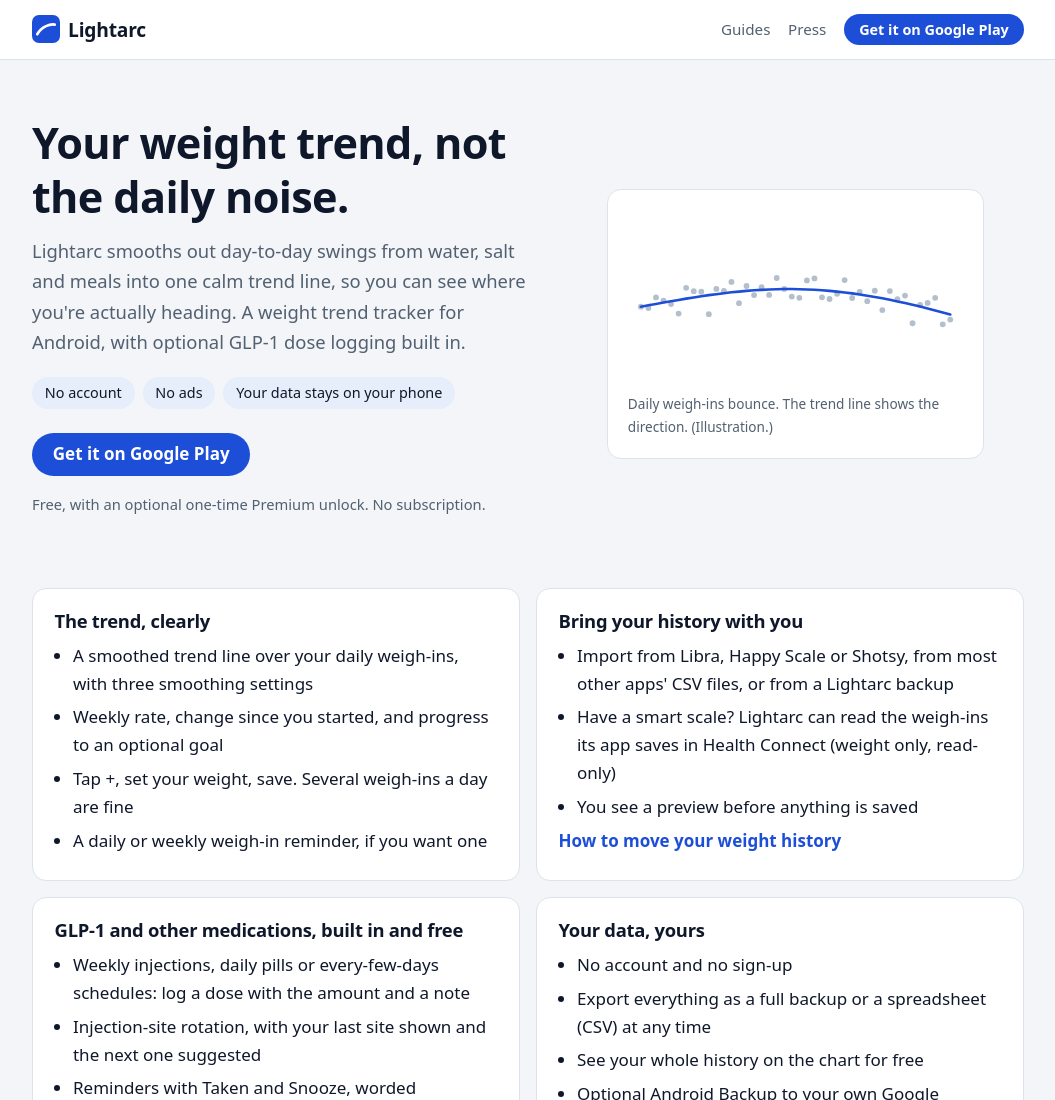
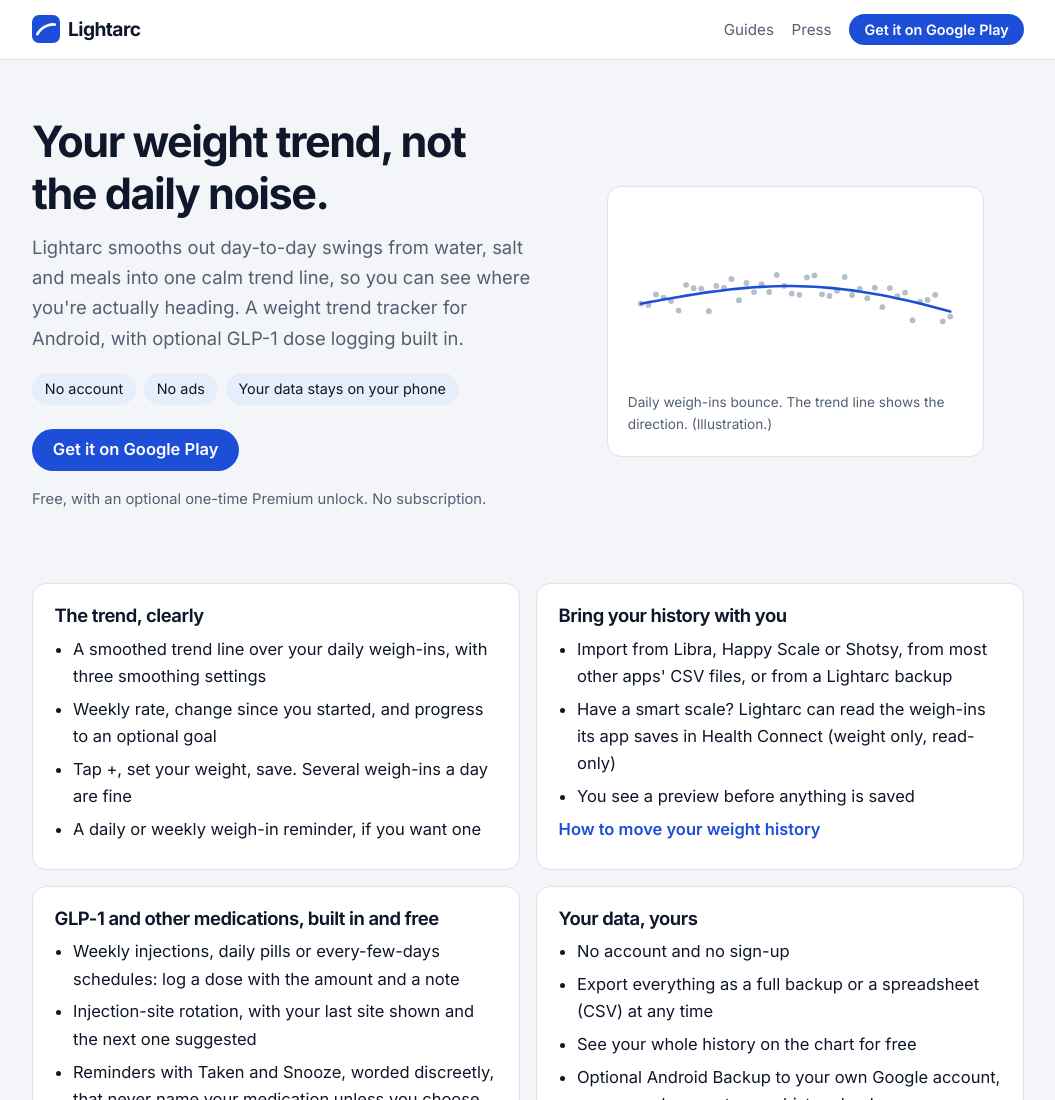
Before and after one commit to openmindsetgroup/lightarc.app, a plain HTML site: page index.html in a window 1280 px wide. Shown: the top 1100 px of the page, without its empty margins (112-1167 px from the left). Drawn offline with Linux system fonts and the light colour scheme.

Commit message:
Self-host Inter as the site font, tighter heading tracking
Co-Authored-By: Claude Opus 5.5 <noreply@anthropic.com>

```diff
--- a/assets/style.css
+++ b/assets/style.css
@@ -1,4 +1,13 @@
-/* Lightarc site styles. No build step, no external fonts. */
+/* Lightarc site styles. No build step. Inter is self-hosted (SIL OFL, see fonts/Inter-LICENSE.txt), so no third-party font requests. */
+
+@font-face {
+  font-family: "Inter";
+  font-style: normal;
+  font-display: swap;
+  font-weight: 100 900;
+  src: url("/assets/fonts/inter-latin-var.woff2") format("woff2-variations"), url("/assets/fonts/inter-latin-var.woff2") format("woff2");
+  unicode-range: U+0000-00FF, U+0131, U+0152-0153, U+02BB-02BC, U+02C6, U+02DA, U+02DC, U+0304, U+0308, U+0329, U+2000-206F, U+20AC, U+2122, U+2191, U+2193, U+2212, U+2215, U+FEFF, U+FFFD;
+}
 
 :root {
   --bg: #f3f5f8;
@@ -40,7 +49,10 @@ body {
   margin: 0;
   background: var(--bg);
   color: var(--text);
-  font: 17px/1.65 system-ui, -apple-system, "Segoe UI", Roboto, "Helvetica Neue", Arial, sans-serif;
+  font: 16.5px/1.65 "Inter", system-ui, -apple-system, "Segoe UI", Roboto, "Helvetica Neue", Arial, sans-serif;
+  font-feature-settings: "cv11", "ss01";
+  -webkit-font-smoothing: antialiased;
+  -moz-osx-font-smoothing: grayscale;
 }
 
 a { color: var(--accent); text-underline-offset: 0.15em; }
@@ -64,7 +76,7 @@ img, svg { max-width: 100%; height: auto; }
   display: flex; align-items: center; gap: 1rem; flex-wrap: wrap;
 }
 .wordmark {
-  font-weight: 700; font-size: 1.2rem; letter-spacing: -0.01em;
+  font-weight: 700; font-size: 1.2rem; letter-spacing: -0.03em;
   color: var(--text); text-decoration: none; margin-right: auto;
   display: inline-flex; align-items: center; gap: 0.5rem;
 }
@@ -88,7 +100,8 @@ main { display: block; }
 .wrap { max-width: var(--max); margin: 0 auto; padding: 0 1rem; }
 .wrap-wide { max-width: var(--wide); margin: 0 auto; padding: 0 1rem; }
 
-h1, h2, h3 { line-height: 1.25; letter-spacing: -0.015em; }
+h1, h2, h3 { line-height: 1.2; letter-spacing: -0.025em; font-weight: 650; }
+h1 { letter-spacing: -0.035em; font-weight: 700; }
 h1 { font-size: clamp(1.9rem, 5vw, 2.7rem); margin: 0 0 0.75rem; }
 h2 { font-size: 1.35rem; margin: 2.2rem 0 0.6rem; }
 h3 { font-size: 1.1rem; margin: 1.6rem 0 0.4rem; }
--- a/index.html
+++ b/index.html
@@ -13,6 +13,7 @@
   <meta property="og:url" content="https://lightarc.app/">
   <meta name="theme-color" content="#1d4ed8">
   <link rel="icon" href="/assets/favicon.svg" type="image/svg+xml">
+  <link rel="preload" href="/assets/fonts/inter-latin-var.woff2" as="font" type="font/woff2" crossorigin>
   <link rel="stylesheet" href="/assets/style.css">
 </head>
 <body>
```
Also changed, not shown: 404.html (+1 -0 lines), guides/glp1-doses-and-weight-one-chart/index.html (+1 -0 lines), guides/index.html (+1 -0 lines), guides/move-weight-history-to-android/index.html (+1 -0 lines), guides/new-year-tracking-start/index.html (+1 -0 lines), guides/trend-vs-daily-number/index.html (+1 -0 lines), press/index.html (+1 -0 lines), assets/fonts/Inter-LICENSE.txt (added), assets/fonts/inter-latin-var.woff2 (added).
